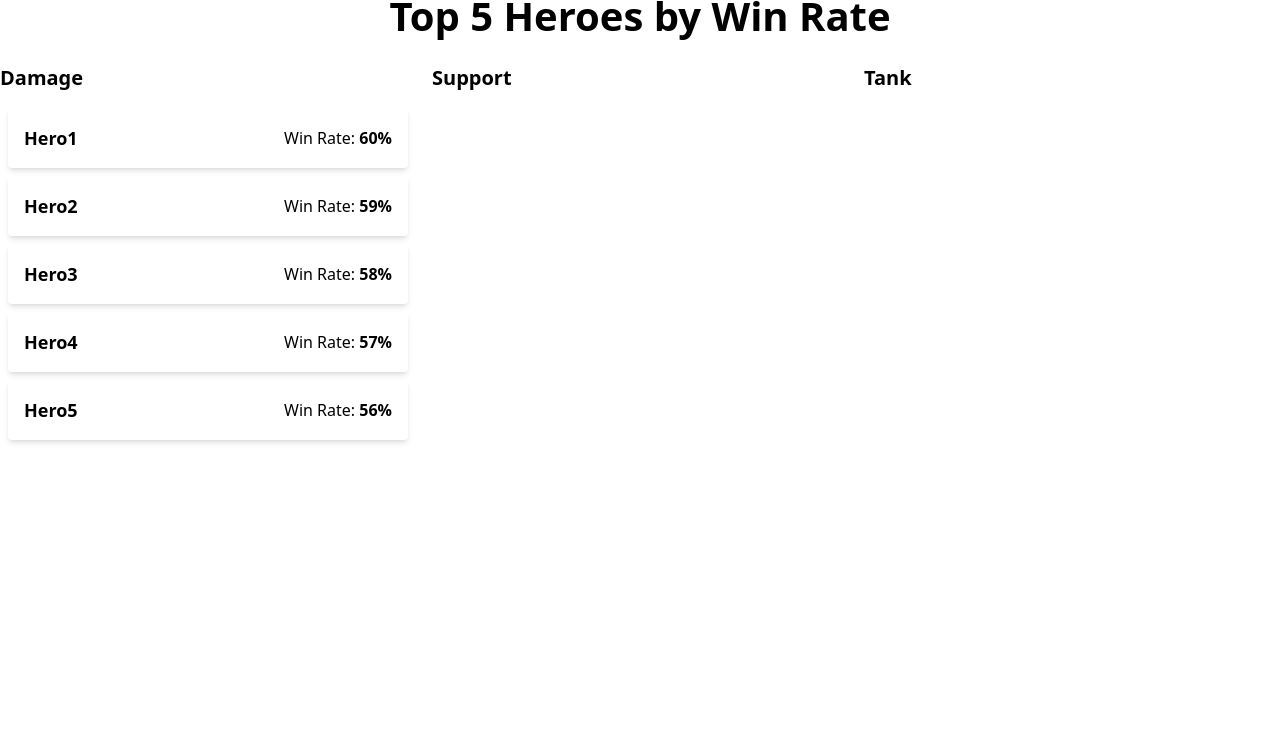
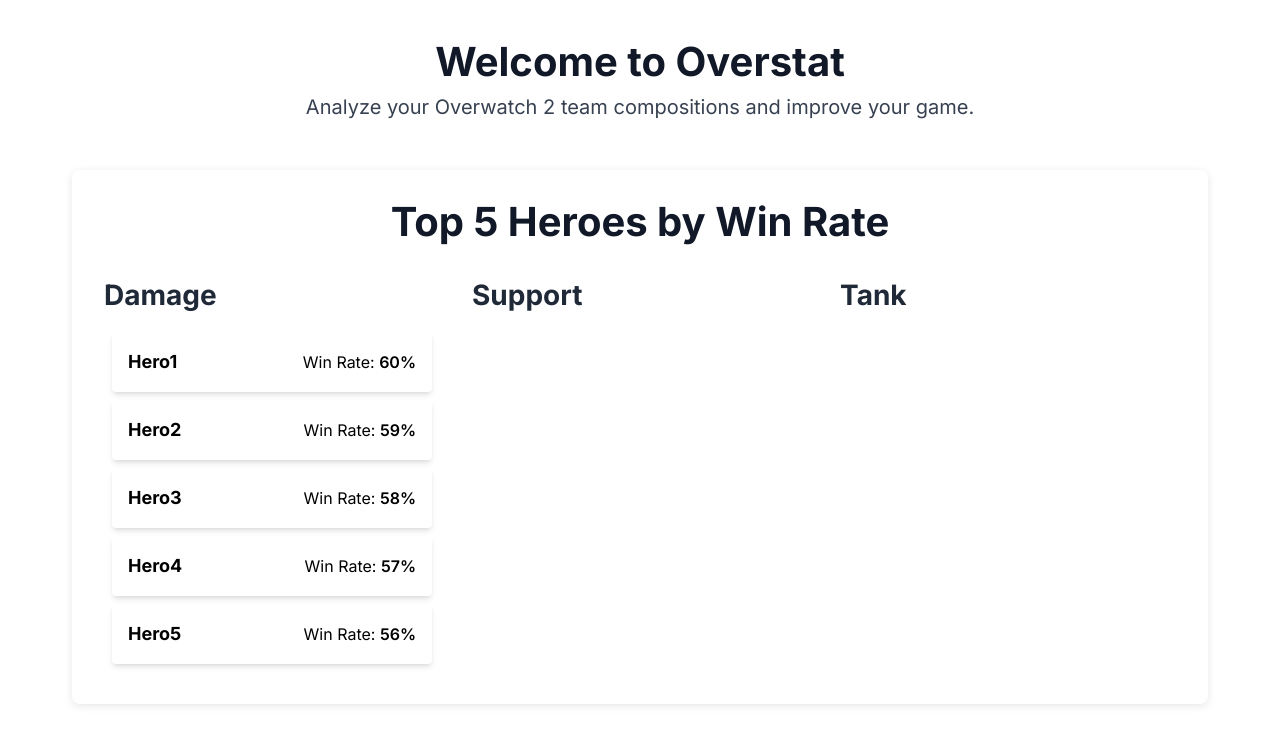
Before and after one commit to c-abbott/overstat, a SvelteKit app: page / in a window 1280 px wide. Shown: the top 744 px of the page. Built offline with nearby package versions, Linux system fonts and the light colour scheme.

Commit message:
Using new theme

```diff
--- a/src/app.html
+++ b/src/app.html
@@ -3,6 +3,7 @@
 	<head>
 		<meta charset="utf-8" />
 		<link rel="icon" href="%sveltekit.assets%/favicon.png" />
+		<link href="https://fonts.googleapis.com/css2?family=Inter:wght@400;500;600;700&display=swap" rel="stylesheet">
 		<meta name="viewport" content="width=device-width" />
 		%sveltekit.head%
 	</head>
--- a/src/routes/+page.svelte
+++ b/src/routes/+page.svelte
@@ -13,38 +13,68 @@
 </script>
 
 <style>
-  /* Your CSS styles go here */
+  main {
+    max-width: 1200px;
+    margin: 0 auto;
+    padding: 2rem;
+  }
+
   h1 {
     font-size: 2.5rem;
     font-weight: bold;
     text-align: center;
+    color: #111827;
   }
 
   p {
     font-size: 1.25rem;
     text-align: center;
+    color: #374151;
+  }
+
+  .container {
+    background-color: #ffffff;
+    border-radius: 8px;
+    box-shadow: 0 2px 8px rgba(0, 0, 0, 0.1);
+    padding: 2rem;
+  }
+
+  .grid {
+    display: grid;
+    grid-template-columns: repeat(auto-fit, minmax(300px, 1fr));
+    gap: 2rem;
+  }
+
+  h2 {
+    font-size: 1.75rem;
+    font-weight: bold;
+    color: #1f2937;
+    margin-bottom: 1rem;
   }
 </style>
 
 <main>
-  <div class="container mx-auto">
-    <h1 class="text-2xl font-bold mb-8">Top 5 Heroes by Win Rate</h1>
+  <h1>Welcome to Overstat</h1>
+  <p>Analyze your Overwatch 2 team compositions and improve your game.</p>
 
-    <div class="grid grid-cols-1 sm:grid-cols-2 lg:grid-cols-3 gap-4">
+  <div class="container mt-12">
+    <h1 class="text-4xl font-bold mb-8">Top 5 Heroes by Win Rate</h1>
+
+    <div class="grid">
       <div>
-        <h2 class="text-xl font-semibold mb-4">Damage</h2>
+        <h2>Damage</h2>
         {#each topHeroes('damage') as hero}
           <HeroCard {hero} />
         {/each}
       </div>
       <div>
-        <h2 class="text-xl font-semibold mb-4">Support</h2>
+        <h2>Support</h2>
         {#each topHeroes('support') as hero}
           <HeroCard {hero} />
         {/each}
       </div>
       <div>
-        <h2 class="text-xl font-semibold mb-4">Tank</h2>
+        <h2>Tank</h2>
         {#each topHeroes('tank') as hero}
           <HeroCard {hero} />
         {/each}
--- a/tailwind.config.cjs
+++ b/tailwind.config.cjs
@@ -1,8 +1,14 @@
+const defaultTheme = require('tailwindcss/defaultTheme');
+
 /** @type {import('tailwindcss').Config} */
 module.exports = {
   content: ['./src/**/*.{html,js,svelte,ts}'],
   theme: {
-    extend: {},
+    extend: {
+      fontFamily: {
+        sans: ['Inter', ...defaultTheme.fontFamily.sans],
+      },
+    },
   },
   plugins: [],
   mode: 'jit',
```
